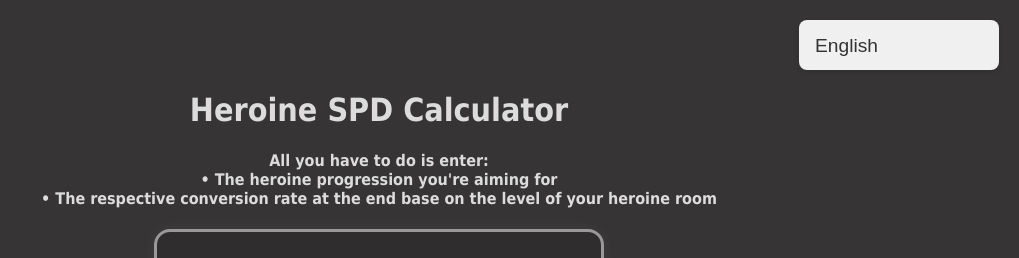
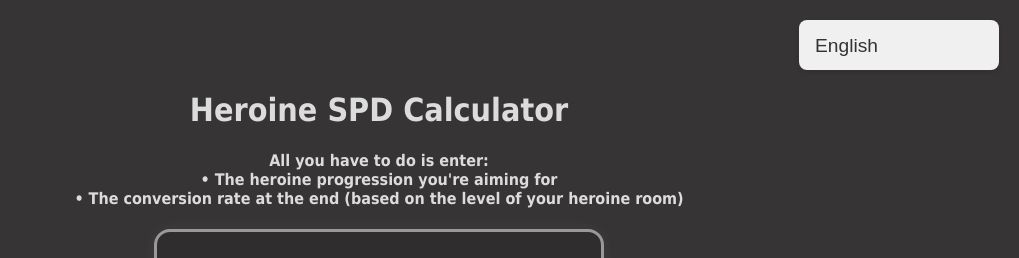
Before and after one commit to HeroineSPD/calculator, a plain HTML site: page index.html in a window 1280 px wide. Shown: the top 258 px of the page, without its empty margins (261-1280 px from the left). Drawn offline with Linux system fonts and the light colour scheme.

Commit message:
Update index.html

```diff
--- a/index.html
+++ b/index.html
@@ -123,7 +123,7 @@
   <h4 id="instructionsText">
     All you have to do is enter: <br>
     • The heroine progression you're aiming for <br>
-    • The respective conversion rate at the end
+    • The conversion rate at the end (based on the conversion rate of yout heroine room)
   </h4>
 
   <form id="characterForm">
@@ -150,7 +150,7 @@
     const translations = {
       en: {
         title: "Heroine SPD Calculator",
-        instructions: "All you have to do is enter: <br>• The heroine progression you're aiming for <br>• The respective conversion rate at the end base on the level of your heroine room",
+        instructions: "All you have to do is enter: <br>• The heroine progression you're aiming for <br>• The conversion rate at the end (based on the level of your heroine room)",
         totalSPD: "Total SPD :",
         percentageLabel: "Conversion Rate:",
         group1: ["Locked 🔒", "Unlocked", "Advancement +1", "Advancement +2", "Advancement +3", "Advancement +4", "Advancement +5"],
@@ -159,12 +159,12 @@
       },
       fr: {
         title: "Calcule la quantité de SPD qu'apportent les assistantes",
-        instructions: "Tout ce que vous avez à faire c'est d'entrer : <br>• La progression des assistantes (votre objectif) <br>• Le taux de conversion en fonction du niveau de grade à la fin",
+        instructions: "Tout ce que vous avez à faire c'est d'entrer : <br>• La progression des assistantes (votre objectif) <br>• Le taux de conversion à la fin (en fonction du niveau de grade de votre club de soutien)",
         totalSPD: "Total de SPD :",
         percentageLabel: "Taux de Conversion :",
-        group1: ["J'ai pas", "J'ai", "Amélioration +1", "Amélioration +2", "Amélioration +3", "Amélioration +4", "Amélioration +5"],
-        group2: ["J'ai pas", "J'ai", "Amélioration +1", "Amélioration +2", "Amélioration +3", "Amélioration +4", "Amélioration +5"],
-        group3: ["J'ai pas", "J'ai", "Amélioration +1", "Amélioration +2", "Amélioration +3", "Amélioration +4", "Amélioration +5"]
+        group1: ["J'ai pas", "J'ai", "Grade +1", "Grade +2", "Grade +3", "Grade +4", "Grade +5"],
+        group2: ["J'ai pas", "J'ai", "Grade +1", "Grade +2", "Grade +3", "Grade +4", "Grade +5"],
+        group3: ["J'ai pas", "J'ai", "Grade +1", "Grade +2", "Grade +3", "Grade +4", "Grade +5"]
       }
     };
 
```
